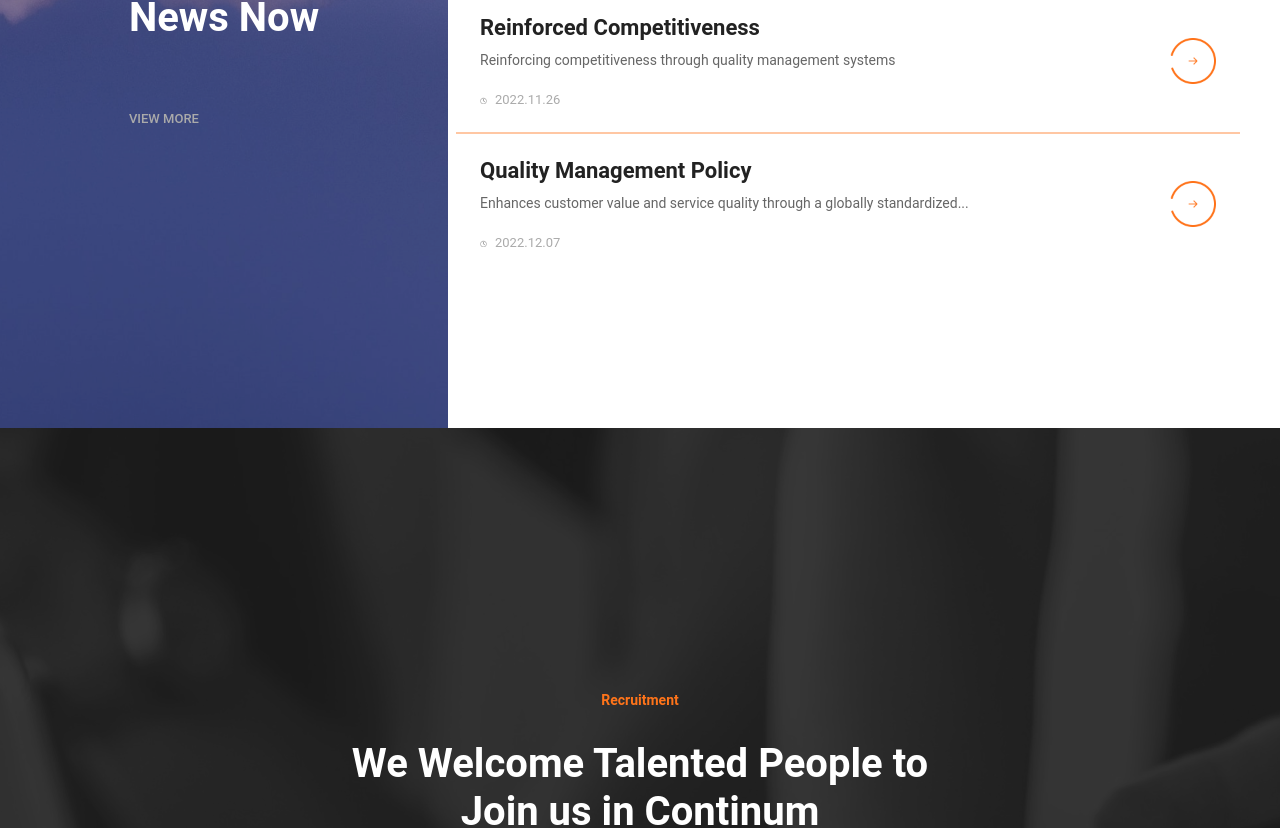
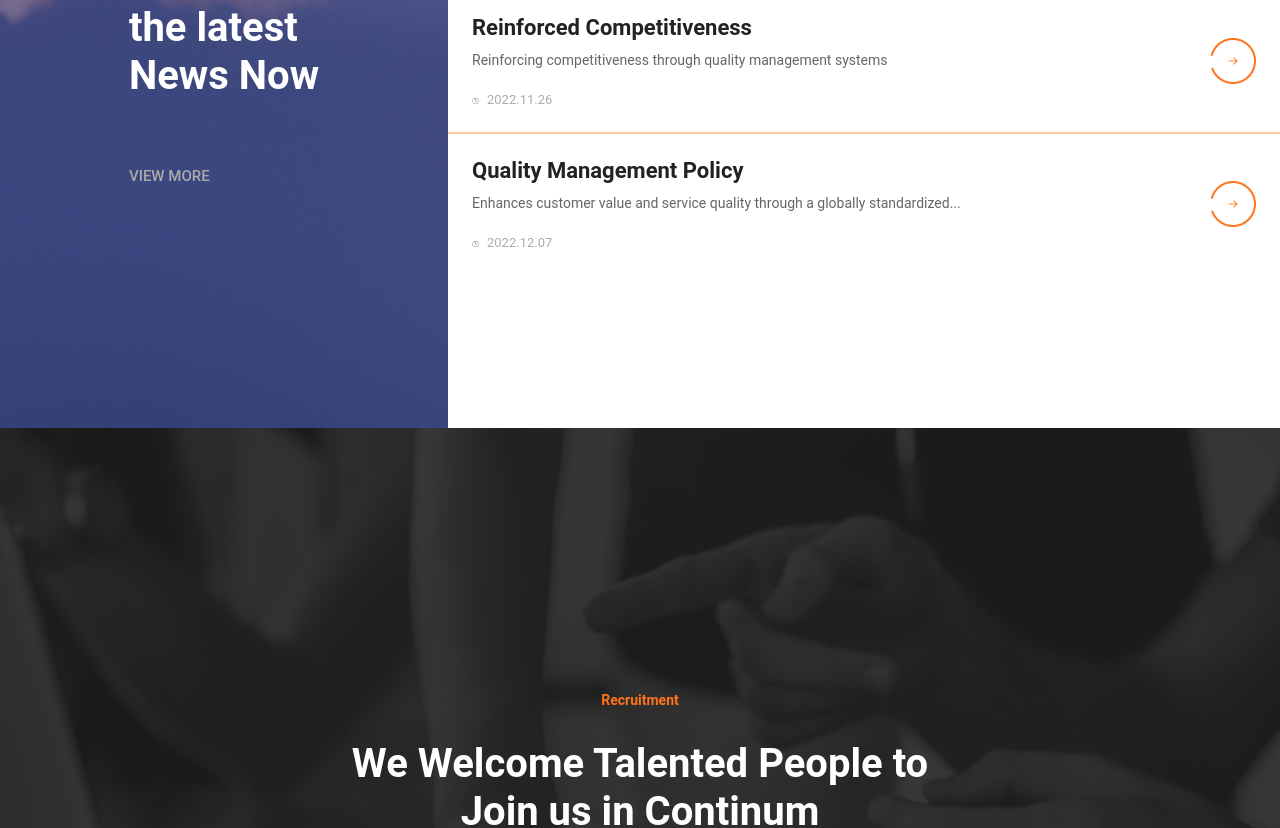
Before and after one commit to Berserk29/continum, a React (Create React App) app: page / in a window 1280 px wide. Shown: the part 1812-2640 px from the top of the page. Built offline with nearby package versions, Linux system fonts and the light colour scheme.

Commit message:
Added MediaQuery for the HomePage

```diff
--- a/src/App.js
+++ b/src/App.js
@@ -8,7 +8,7 @@ import SustainabilityPage from "./routes/sustainabilityPage/sustainabilityPage.c
 import PrPage from "./routes/prPage/prPage.component";
 import ContactPage from "./routes/contactPage/contactPage.component";
 
-// TODO Put on Contest
+
 import HomeImage from '../src/assets/home/main_bg_header.png'
 import AboutImage from '../src/assets/about/aboutus_bg_01.png'
 import BusinessImage from '../src/assets/business/business_bg_01.png'
--- a/src/component/BessCard/BessCard.style.jsx
+++ b/src/component/BessCard/BessCard.style.jsx
@@ -1,7 +1,4 @@
 import styled from "styled-components";
-import mediaQuery from "../../helper/mediaQuery";
-
-// TODO RESIZE BESS COMPONENT
 
 export const ContentContainer = styled.div`
     display: flex;
--- a/src/component/carousel/carousel.style.jsx
+++ b/src/component/carousel/carousel.style.jsx
@@ -1,9 +1,6 @@
 import styled, {css} from "styled-components";
 import { comingBack, AnimationChoice } from "../../animation/animation.style";
 import mediaQuery from "../../helper/mediaQuery";
-
-// TODO MEDIA QUERY
-
 
 export const Section = styled.div`
     background-image: url(${props => props.image});
@@ -12,9 +9,12 @@ export const Section = styled.div`
     transition: background-image .8s , background-color .8s;
     position: relative;
     height: 76rem;
+    @media ${mediaQuery.styledTablet} {
+    background-color: #00000030;
+    background-blend-mode: multiply;
+    }
     @media ${mediaQuery.styledMobile} {
-    background-color: #00000050;
-    background-blend-mode: multiply;
+    background-color: #00000065;
     }
 `
 
@@ -27,11 +27,11 @@ export const CarouselContainer = styled.div`
     justify-content: center;
     @media ${mediaQuery.styledTablet} {
         margin-left: 0;
-        padding: 0 5rem;
+        padding-left: 8rem;
     }
-    @media ${mediaQuery.styledTablet} {
-        margin-left: 0;
+    @media ${mediaQuery.styledMobile} {
         padding: 0 3rem;
+        top: 23%;
     }
 `
 
@@ -49,6 +49,13 @@ export const CarouselItem = styled.li`
     &:first-child{
         list-style: none;
     }
+    @media ${mediaQuery.styledMobile}{
+        list-style: outside;
+        margin-left: 1rem;
+        &:first-child{
+            margin: 0;
+        }
+    }
 `
 
 export const HeadingCarousel = styled.h2`
@@ -64,13 +71,12 @@ export const UpperHeading = styled.span`
     font-size: 4rem;
     letter-spacing: -2%;
     ${AnimationChoice}
+    @media ${mediaQuery.styledMobile} {
+        font-size: 3.25rem
+    }
 `
 
-export const LowerHeading = styled.span`
-    font-weight: 700;
-    letter-spacing: -2%;
-    font-size: 4rem;
-    ${AnimationChoice}
+export const LowerHeading = styled(UpperHeading)`
 `
 
 export const CarouselText = styled.p`
@@ -81,7 +87,6 @@ export const CarouselText = styled.p`
     margin-bottom: 6.4rem;
     ${AnimationChoice}
     @media ${mediaQuery.styledTablet} {
-        color: var(--color-grey-light-2);
         font-size: 1.4rem;
         line-height: 2rem;
     }
@@ -98,14 +103,9 @@ export const CarouselBtn = styled.a`
     font-size: 1.4rem;
     transition: color .2s , opacity .2s;
     cursor: pointer;
-
     &:hover{
         opacity: 1;
         color: var(--color-primary);
-    }
-    /* TODO TESTING */
-    @media ${mediaQuery.styledTablet} {
-        color: var(--color-grey-light-2)
     }
 `
 
--- a/src/component/header/header.style.jsx
+++ b/src/component/header/header.style.jsx
@@ -39,11 +39,14 @@ export const TitleHeaderHome = styled.h1`
     flex-direction: column;
     gap: 2.4rem;
     top: 30%;
-    margin-left: 13.4rem;
+    margin-left: 10.4rem;
     animation-name: ${backToLife};
     animation-duration: 3s;
     @media ${mediaQuery.styledTablet} {
         margin-left: 0;
+        padding: 0 8rem
+    }
+    @media ${mediaQuery.styledMobile} {
         padding: 0 3rem;
     }
 `
--- a/src/component/newsSection/newsSection.component.jsx
+++ b/src/component/newsSection/newsSection.component.jsx
@@ -1,11 +1,10 @@
 import { useEffect } from "react";
 import { useInView } from "react-intersection-observer";
+import { useAnimation } from "framer-motion";
 import { useMediaQuery } from "react-responsive";
-import { useAnimation } from "framer-motion";
 import mediaQuery from "../../helper/mediaQuery";
 
 import { variantLeft, variantScale, variantUp } from "../../helper/animationMotion";
-
 import { storyArray } from "./newsSection.data";
 
 import {
@@ -25,11 +24,7 @@ import NewsImg from '../../assets/home/main_bg_02.png'
 const NewsSection = () => {
     const isTablet = useMediaQuery(mediaQuery.useTablet)
     const control = useAnimation();
-
-
-    const { ref, inView} = useInView({
-        threshold: 0.5,
-    });
+    const { ref, inView} = useInView({ threshold: 0.5, });
 
     useEffect(() => {
         if(inView) control.start('visible')
@@ -37,12 +32,12 @@ const NewsSection = () => {
 
     const imageLogic = (image) => {
         if(isTablet) return ''
-        return `url(${image})`
+        return `url(${image})`;
     }
 
     return (
        <NewsContainer ref={ref}>
-            <ImgContainer  style={{backgroundImage: imageLogic(NewsImg)}}>
+            <ImgContainer image={imageLogic(NewsImg)}>
                 <ImgContainerItems>
                     <InfoHeading
                         title={'News'}
--- a/src/component/newsSection/newsSection.style.jsx
+++ b/src/component/newsSection/newsSection.style.jsx
@@ -6,46 +6,48 @@ export const NewsContainer = styled.div`
     height: 76rem;
     @media ${mediaQuery.styledTablet} {
         flex-direction: column;
-        height: 76rem;
+        justify-content: center;
+        gap: 3rem;
+        padding: 8rem 4rem 4rem 5rem;
+        height: 86rem;
+    }
+    @media ${mediaQuery.styledMobile} {
+        padding: 4rem 2rem;
     }
 `
 
 export const ImgContainer = styled.div`
-    position: relative;
+    background-image: ${props => props.image};
     background-size: cover;
     background-position: center;
     width: 35%;
-    height: 100%;
     display: flex;
     justify-content: center;
     @media ${mediaQuery.styledTablet} {
         width: 100%;
         justify-content: start;
-        padding-left: 3rem;
-        margin-top: 3rem;
     }
 `
 
 export const ImgContainerItems = styled.div`
-    position: absolute;
-    top: 24%;
     display: flex;
-    align-items: start;
     flex-direction: column;
+    justify-content: center;
     gap: 3.2rem;
+    @media ${mediaQuery.styledTablet} {
+        gap: 2rem;
+        justify-content: start;
+    }
 `
 
 export const StoryContainer = styled.div`
     width: 65%;
-    height: 100%;
     display: flex;
     flex-direction: column;
     justify-content: center;
     gap: 2.45rem;
-    padding: 0 4rem 0 8px;
     @media ${mediaQuery.styledTablet} {
         width: 100%;
-        padding: 0 3rem;
-        margin-bottom: 5rem;
+        margin-bottom: auto;
     }
 `
--- a/src/component/recruitment/recruitment.component.jsx
+++ b/src/component/recruitment/recruitment.component.jsx
@@ -9,27 +9,29 @@ import recruitImg from '../../assets/home/main_bg_03.png'
 import InfoHeading from "../infoHeading/infoHeading.component";
 import SectionHeading from "../sectionHeading/sectionHeading.component";
 import ViewBtn from "../viewBtn/viewBtn.component";
+import { useMediaQuery } from "react-responsive";
+import mediaQuery from "../../helper/mediaQuery";
+
 
 
 const Recruitment = () => {
+    const isMobile = useMediaQuery(mediaQuery.useMobile)
     const control = useAnimation()
-    const [ref, inView] = useInView({
-        threshold: 0.6,
-    })
+    const [ref, inView] = useInView({ threshold: 0.6,})
 
     useEffect(() => {
         if(inView) control.start('visible')
     }, [control, inView])
 
     return (
-        <RecruitmentContainer ref={ref} style={{backgroundImage: `url(${recruitImg})`}}>
+        <RecruitmentContainer ref={ref} image={`url(${recruitImg})`}>
             <InfoHeading
                 title={'Recruitment'}
                 animate={control}
                 variants={variantUp}
             />
             <SectionHeading
-                title={<p>We Welcome Talented People to<br/> Join us in Continum</p>}
+                title={<p>We Welcome Talented People to {isMobile ? '' : <br/>} Join us in Continum</p>}
                 animate={control}
                 variants={variantLeft}
             />
--- a/src/component/recruitment/recruitment.style.jsx
+++ b/src/component/recruitment/recruitment.style.jsx
@@ -1,6 +1,9 @@
 import styled from "styled-components";
 
 export const RecruitmentContainer = styled.div`
+    background-image: ${props => props.image};
+    background-size: cover;
+    background-position: center;
     height: 76rem;
     gap: 3.2rem;
     display: flex;
@@ -8,4 +11,5 @@ export const RecruitmentContainer = styled.div`
     align-items: center;
     justify-content: center;
     text-align: center;
+    padding: 0 2rem;
 `
--- a/src/component/viewBtn/viewBtn.component.jsx
+++ b/src/component/viewBtn/viewBtn.component.jsx
@@ -7,10 +7,9 @@ import arrowBtnImg from '../../assets/icon/button_arrow.png'
 const ViewBtn = ({link, displayOff = false, animation = false, time = false, color = 'var(--color-grey-light)', animate, variants}) => {
     const navigate = useNavigate()
     const [hoverState, setHoverState] = useState(false)
+
     const hoverHandlerOn = () => setHoverState(true);
     const hoverHandlerOff = () => setHoverState(false);
-
-
     const viewHandler = () => navigate(link)
 
     const arrowLogic = () => {
--- a/src/component/viewBtn/viewBtn.style.jsx
+++ b/src/component/viewBtn/viewBtn.style.jsx
@@ -1,8 +1,6 @@
 import styled, { keyframes } from "styled-components";
 import { AnimationChoice } from "../../animation/animation.style";
 import { motion } from "framer-motion";
-import mediaQuery from "../../helper/mediaQuery";
-
 
 export const ViewContainer = styled(motion.div)`
     display: flex;
@@ -12,19 +10,14 @@ export const ViewContainer = styled(motion.div)`
 export const BtnView = styled.a`
     text-transform: uppercase;
     font-weight: 500;
-    font-size: 1.3rem;
+    font-size: 1.5rem;
     text-decoration: none;
     color: ${props => props.color};
     transition: color .2s;
     cursor: pointer;
-
     ${AnimationChoice}
-
     &:hover {
         color: var(--color-primary)
-    }
-    @media ${mediaQuery.styledMobile} {
-        font-size: 1.5rem;
     }
 `
 const MovingRight = keyframes`
@@ -55,7 +48,7 @@ export const ArrowView = styled.img`
 `
 
 export const ArrowViewVisible = styled(ArrowView)`
-    margin-left: .3rem;
+    margin-left: 1rem;
     opacity: .7;
     filter: var(--filter-grey);
 `
```
